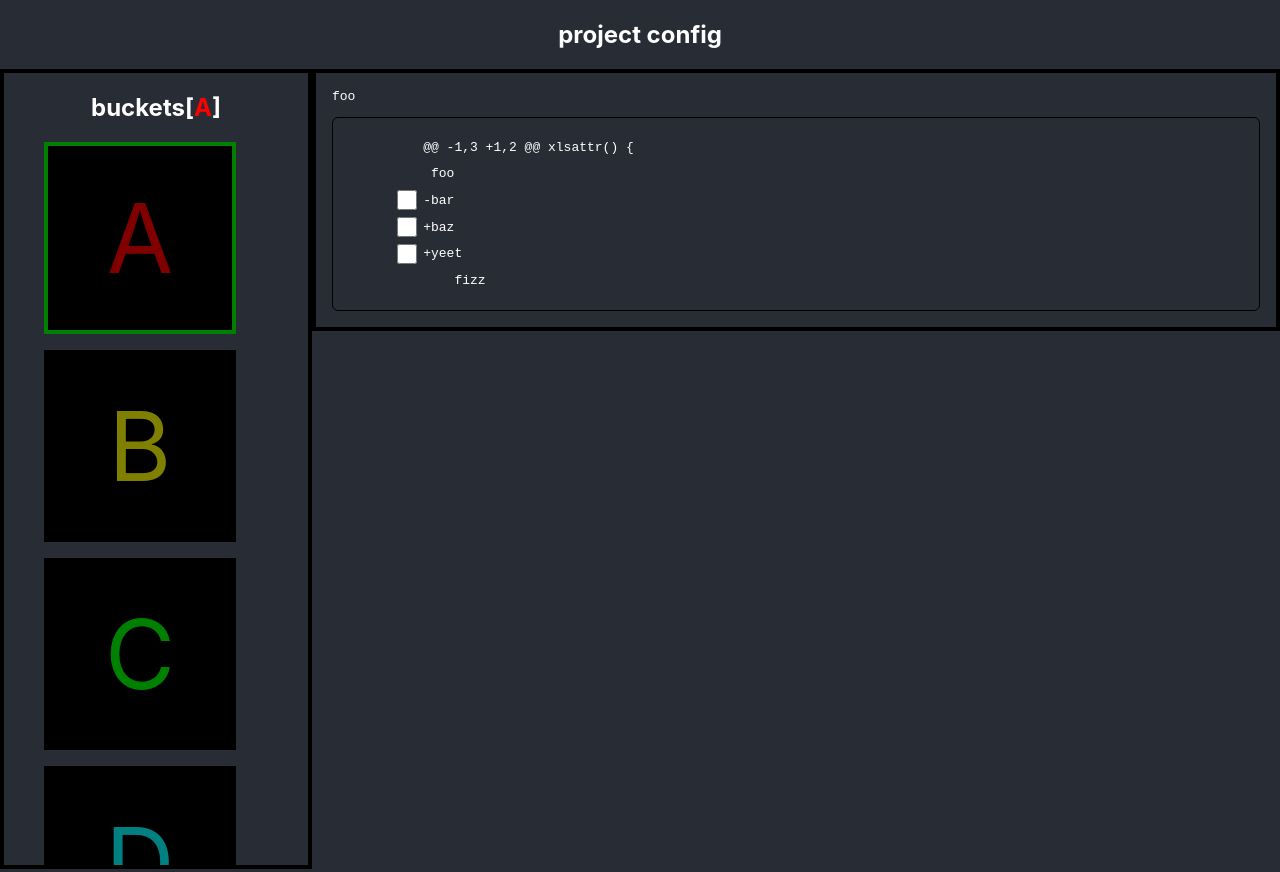
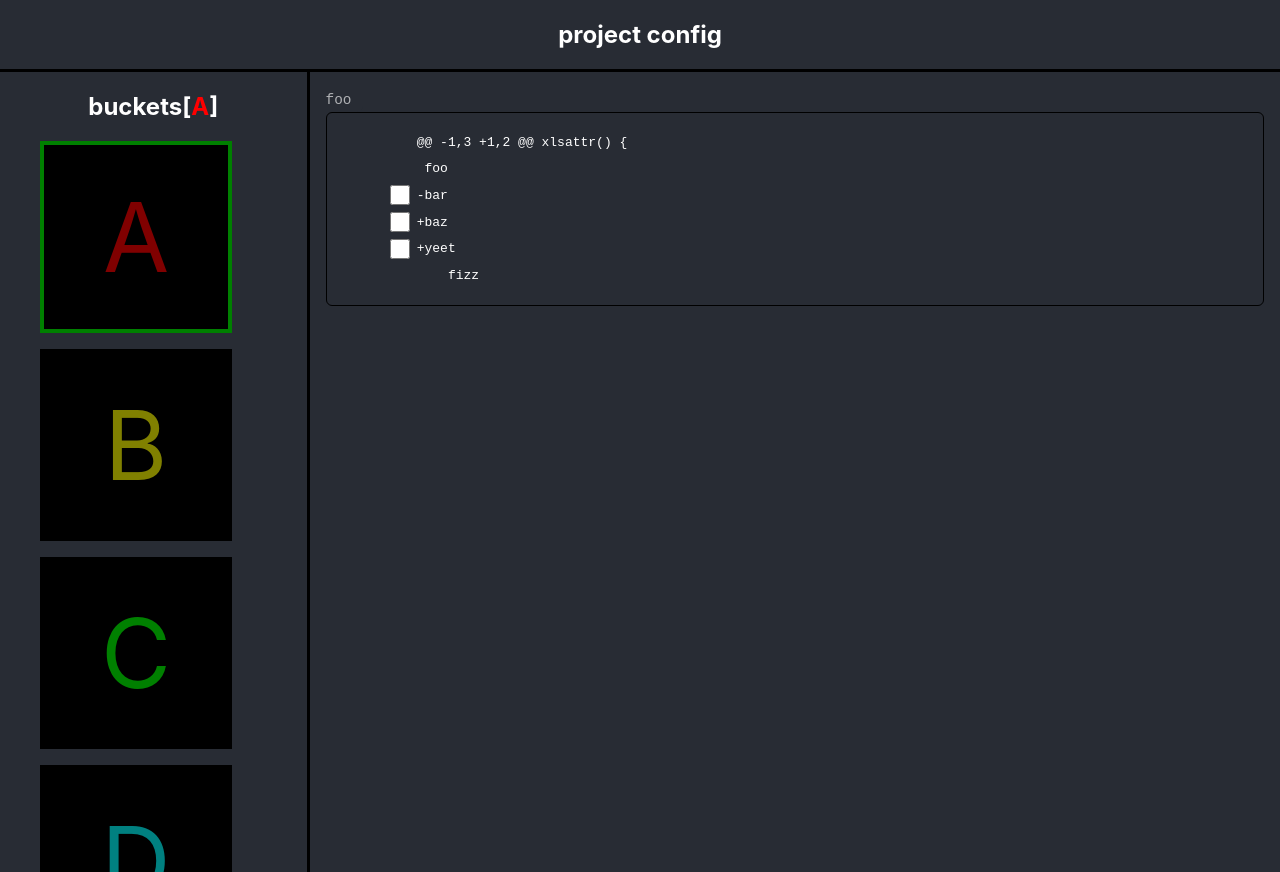
Before and after one commit to kiprasmel/git-add-buckets, a React (Create React App) app in the folder client/: page / in a window 1280 px wide. Built offline with nearby package versions, Linux system fonts and the light colour scheme; no server answers.

Commit message:
minimal ui cleanup: borders, css vars, sticky filename

```diff
--- a/client/src/App.tsx
+++ b/client/src/App.tsx
@@ -44,11 +44,12 @@ function App() {
 					flex-direction: row;
 					justify-content: space-around;
 
+					border-top: var(--ui-separator-border);
+
 					& > * {
 						flex-grow: 1;
 						max-height: 100vh;
 						overflow-y: scroll;
-						border: 4px solid black;
 					}
 					`
 				}
@@ -59,6 +60,9 @@ function App() {
 					selectedBucket={selectedBucket}
 					setSelectedBucket={setSelectedBucket}
 					diffFiles={diffFiles}
+					className={css`
+						border-right: var(--ui-separator-border);
+					`}
 				></Buckets>
 
 				<section
@@ -82,13 +86,27 @@ function App() {
 							`}
 						>
 							{/* filename */}
-							{file.eq ? (
-								<pre>{file.to}</pre>
-							) : (
-								<pre>
-									<span>{file.from}</span> <span>{"->"}</span> <span>{file.to}</span>
-								</pre>
-							)}
+							<div className={css`
+								position: sticky;
+								// top: 1em;
+								top: 0;
+								display: inline-block;
+							`}>
+									<pre className={css`
+										background: var(--bg);
+										color: #ffffffa0;
+										font-size: 0.9rem;
+										margin: 0;
+										padding: 2px 12px 4px 0px;
+										border-bottom-right-radius: 6px;
+									`}>
+										{file.eq
+											? null
+											: <><span>{file.from}</span><span>{" -> "}</span></>
+										}
+										<span>{file.to}</span>
+									</pre>
+							</div>
 
 							{/* hunks of file */}
 							<div
@@ -320,6 +338,8 @@ export type BucketsProps = {
 
 	/** needed to know what lines have selected this bucket */
 	diffFiles: DiffFile[];
+
+	className?: string;
 };
 export const Buckets: FC<BucketsProps> = ({
 	buckets = [], //
@@ -327,13 +347,17 @@ export const Buckets: FC<BucketsProps> = ({
 	selectedBucket,
 	setSelectedBucket,
 	diffFiles,
+	className,
 }) => {
 	return (
 		<div
-			className={css`
-				height: 100%;
-				overflow-y: scroll;
-			`}
+			className={cx(
+				css`
+					height: 100%;
+					overflow-y: scroll;
+				`,
+				className
+			)}
 		>
 			<h2
 				className={css`
--- a/client/src/index.css
+++ b/client/src/index.css
@@ -5,12 +5,18 @@
 	box-sizing: border-box;
 }
 
+:root {
+	--bg: #282c34;
+
+	--ui-separator-border: 3px solid black;
+}
+
 ul {
 	list-style: none;
 }
 
 body {
-	background-color: #282c34;
+	background-color: var(--bg);
 	margin: 0;
 	font-family: -apple-system, BlinkMacSystemFont, "Segoe UI", "Roboto", "Oxygen", "Ubuntu", "Cantarell", "Fira Sans",
 		"Droid Sans", "Helvetica Neue", sans-serif;
```
